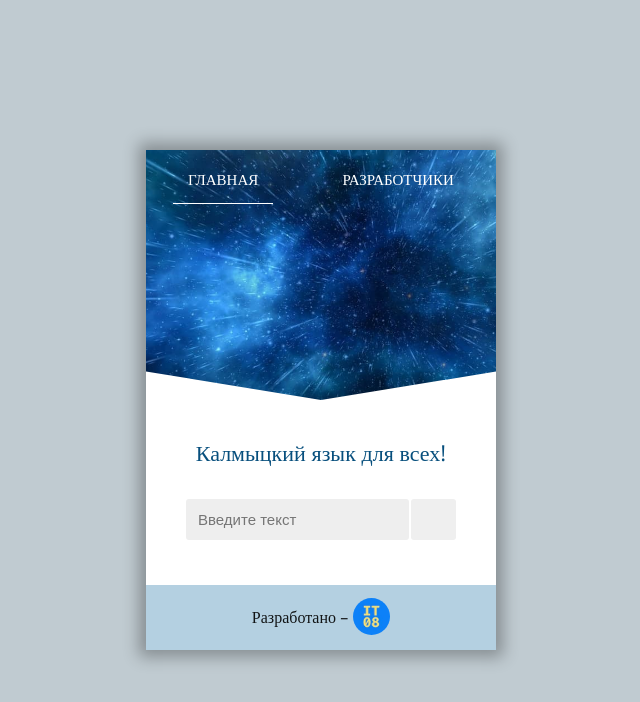
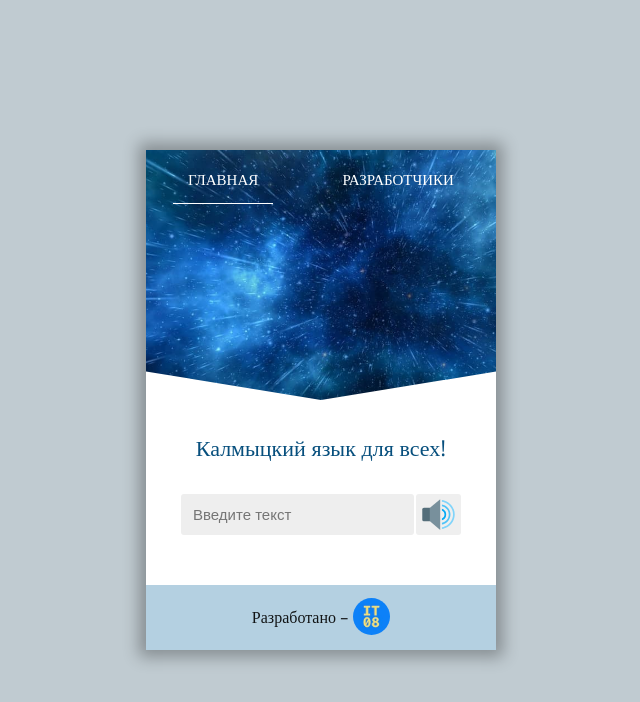
Before and after one commit to Gantelia/kalmyk-synthesis, a React (Create React App) app: page / in a window 1280 px wide. Shown: the top 702 px of the page, without its empty margins (319-959 px from the left). Built offline with nearby package versions, Linux system fonts and the light colour scheme.

Commit message:
Исправит проблему отображения картинки

```diff
--- a/src/index.css
+++ b/src/index.css
@@ -115,7 +115,7 @@ body {
 }
 
 .main-index {
-  padding: 40px;
+  padding: 35px;
 }
 
 .slogan {
```
Also changed, not shown: src/images/speaker-icon.svg.
